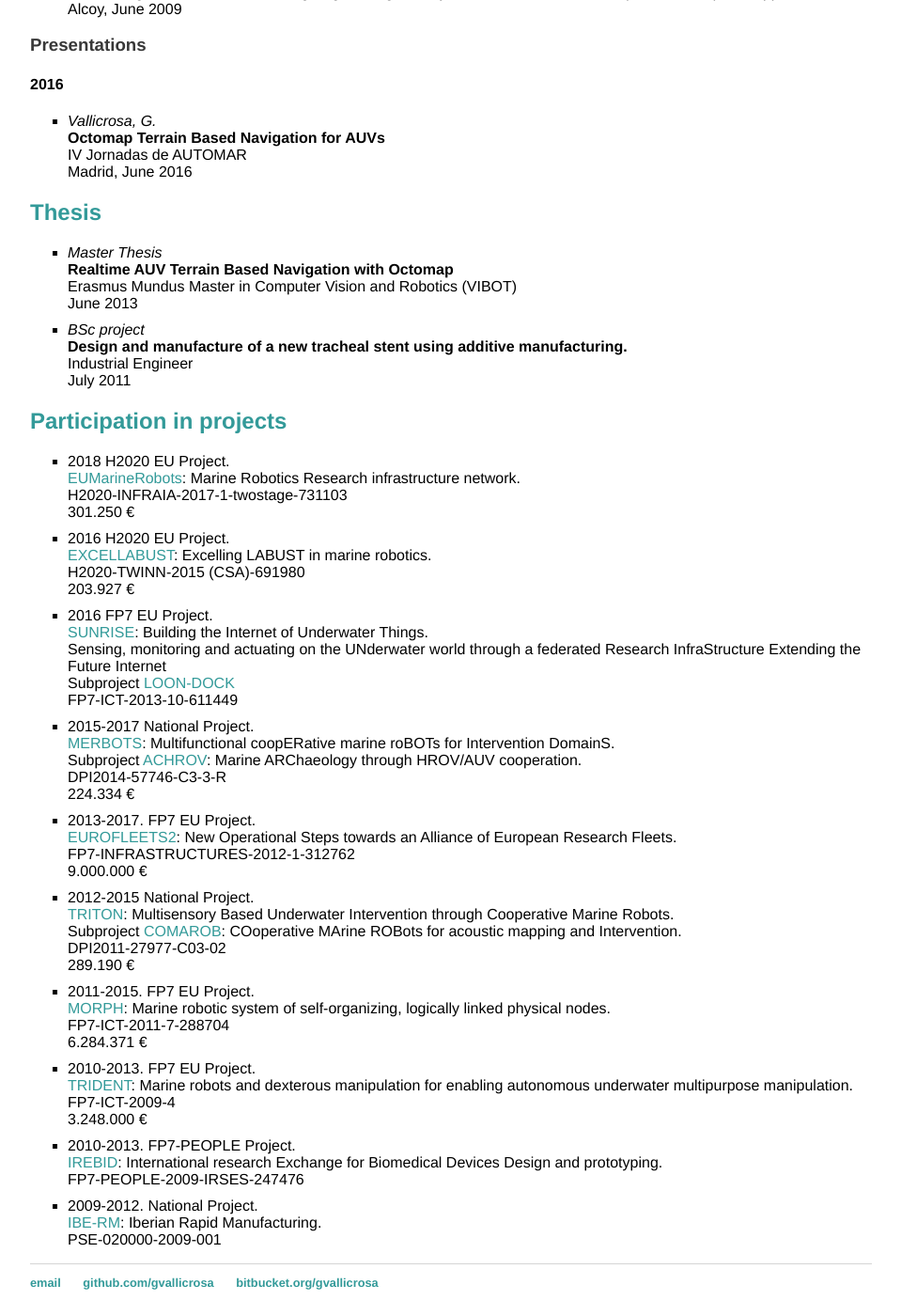
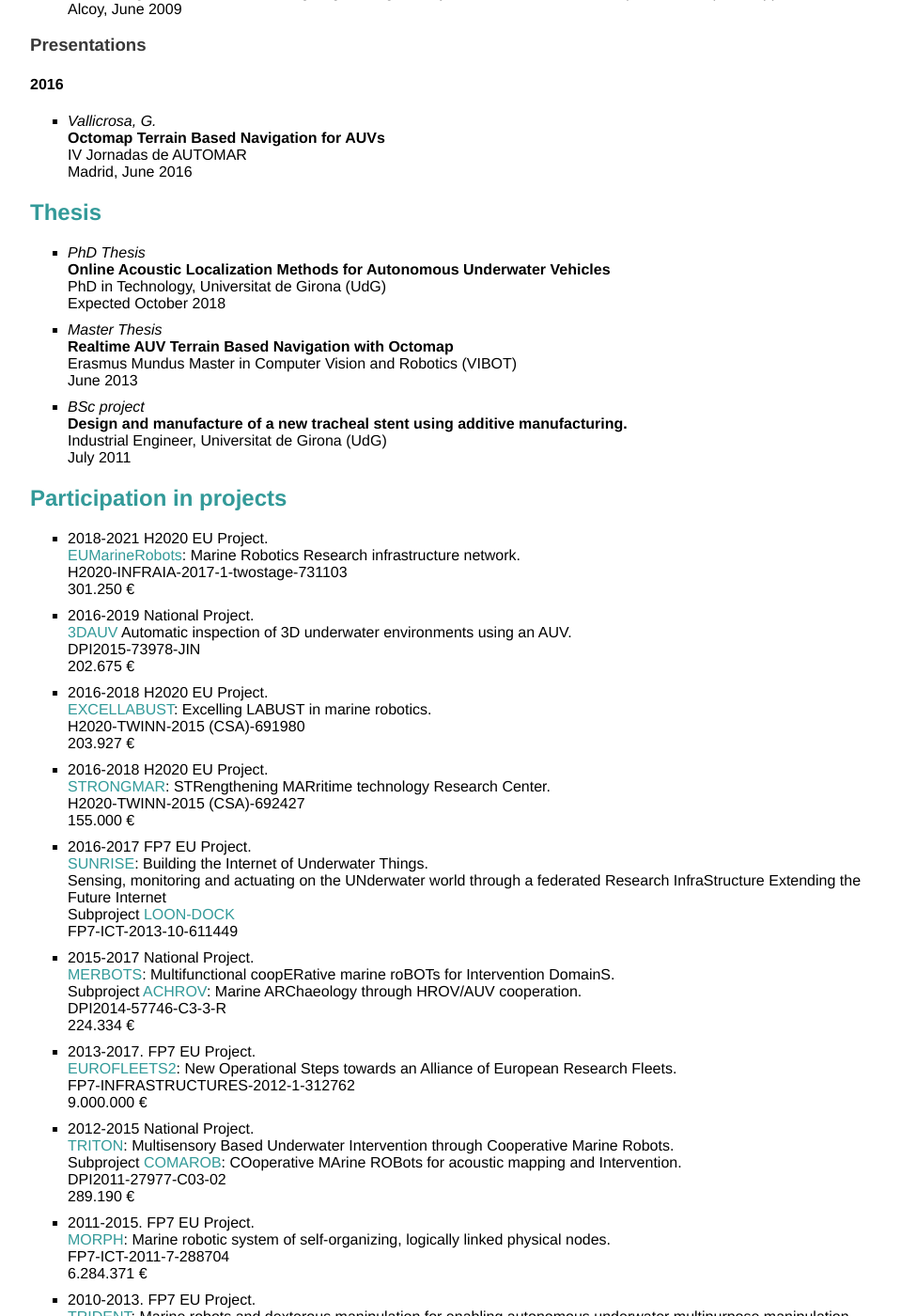
Before and after one commit to gvallicrosa/gvallicrosa.github.io, a Jekyll site: the page built from cv/index.html, in a window 1280 px wide and 1400 px high, scrolled down 3788 px. Shown: the whole window at 94% size, without its empty margins (160-1119 px from the left). Built offline with Jekyll 4.4.1, drawn with Linux system fonts in a browser that asks for light colours.

Commit message:
updates in projects and about me

```diff
--- a/cv/index.html
+++ b/cv/index.html
@@ -46,6 +46,12 @@ Download a bibtex with all my references.
 
 <ul>
   <li>
+    <em>PhD Thesis</em><br>
+    <strong>Online Acoustic Localization Methods for Autonomous Underwater Vehicles</strong><br>
+    PhD in Technology, Universitat de Girona (UdG)<br>
+    Expected October 2018
+  </li>
+  <li>
     <em>Master Thesis</em><br>
     <strong>Realtime AUV Terrain Based Navigation with Octomap</strong><br>
     Erasmus Mundus Master in Computer Vision and Robotics (VIBOT)<br>
@@ -54,7 +60,7 @@ Download a bibtex with all my references.
   <li>
     <i>BSc project</i><br>
     <b>Design and manufacture of a new tracheal stent using additive manufacturing.</b><br>
-		Industrial Engineer<br>
+    Industrial Engineer, Universitat de Girona (UdG)<br>
     July 2011
   </li>
 </ul>
@@ -64,21 +70,35 @@ Download a bibtex with all my references.
 
 <ul>
   <li>
-      2018 H2020 EU Project.<br>
+    2018-2021 H2020 EU Project.<br>
     <a href="https://www.eumarinerobots.eu/">EUMarineRobots</a>:
     Marine Robotics Research infrastructure network.<br>
     H2020-INFRAIA-2017-1-twostage-731103<br>
     301.250 €
   </li>
   <li>
-      2016 H2020 EU Project.<br>
+    2016-2019 National Project.<br>
+    <a href="">3DAUV</a>
+    Automatic inspection of 3D underwater environments using an AUV.<br>
+    DPI2015-73978-JIN<br>
+    202.675 €
+  </li>
+  <li>
+    2016-2018 H2020 EU Project.<br>
     <a href="http://excellabust.fer.hr/">EXCELLABUST</a>:
     Excelling LABUST in marine robotics.<br>
     H2020-TWINN-2015 (CSA)-691980<br>
     203.927 €
   </li>
   <li>
-      2016 FP7 EU Project.<br>
+    2016-2018 H2020 EU Project.<br>
+    <a href="http://www.strongmar.eu">STRONGMAR</a>:
+    STRengthening MARritime technology Research Center.<br>
+    H2020-TWINN-2015 (CSA)-692427<br>
+    155.000 €
+  </li>
+  <li>
+    2016-2017 FP7 EU Project.<br>
     <a href="http://fp7-sunrise.eu/">SUNRISE</a>:
     Building the Internet of Underwater Things.<br>
     Sensing, monitoring and actuating on the UNderwater world through a federated Research InfraStructure Extending the Future Internet<br>
--- a/index.html
+++ b/index.html
@@ -32,7 +32,7 @@ title: About Me
  <p>On the summer between the two-year master, I moved to the
     <a href="http://cirs.udg.edu">Underwater Robotics Research Center (CIRS)</a>,
     contracted for the European project TRIDENT. Then I returned on the last semester for the Master Thesis and stayed
-        as a PhD student, participating actively in many of the national and international projects of the lab.
+    as a PhD student, participating actively in many of the national (3DAUV, ARCHROV, COMAROB) and european projects (MORPH, EUROFLEETS2, LOON-DOCK, EXCELLABUST, STRONGMAR, EUMR) of the lab.
   </p>
 
   <p>
@@ -48,12 +48,12 @@ title: About Me
     On September 2015 I took the opportunity to move to Sydney for a research stay of 3 months. I went to the
     <a href="http://marine.acfr.usyd.edu.au/">Marine Robotics</a> group of the
     <a href="http://www.acfr.usyd.edu.au/">Australian Centre for Field Robotics (ACFR)</a> at the
-        <a href="http://sydney.edu.au/">University of Sydney</a> under the supervision of professor Stefan B. Williams. I had also the opportunity to participate in one campaign at sea mapping the Great Barrier of Reef with SIRIUS AUV and IVER AUV.
+    <a href="http://sydney.edu.au/">University of Sydney</a> under the supervision of professor Stefan B. Williams. I also had the opportunity to participate in a sea mapping campaign at the Great Barrier of Reef with SIRIUS AUV and IVER AUV.
   </p>
 
   <h2>Hobbies</h2>
 
   <p>
-        I love nature and many cultural traditions. I try to go as often as possible for hiking and at least once a year on a long route through the Pyrenees. I also have been involved in many non-profit organizations as a volunteer. The first one was in the Esplai el Pas (Scouts) since I was little and then continuing leading other children. I also joined two groups of Diables (RatpenatsInfernals and DiablesFolls), that prepare celebrations with fire and fireworks on the streets, it is a Catalan tradition. Following the traditions I joined the Xoriguers de la UdG when started university to make human towers, recently I also joined the Castellers de l'Alt Maresme group near my hometown.
+    I love nature and many cultural traditions. I try to go hiking as often as possible and at least once a year on a long route through the Pyrenees. I have been involved in many non-profit organizations as a volunteer. The first one was in the Esplai el Pas (scouts) since I was little and then continuing leading other children. Regarding tradition, I joined two groups of Diables (RatpenatsInfernals and DiablesFolls), that prepare celebrations with fire and fireworks on the streets. Also joined the Xoriguers de la UdG human towers group when I started Bachelor at UdG. I also joined and helped during the first years of the Castellers de l'Alt Maresme, another human towers group near my hometown.
   </p>
 </div>
```
Lines whose indentation alone changed are shown as unchanged.
